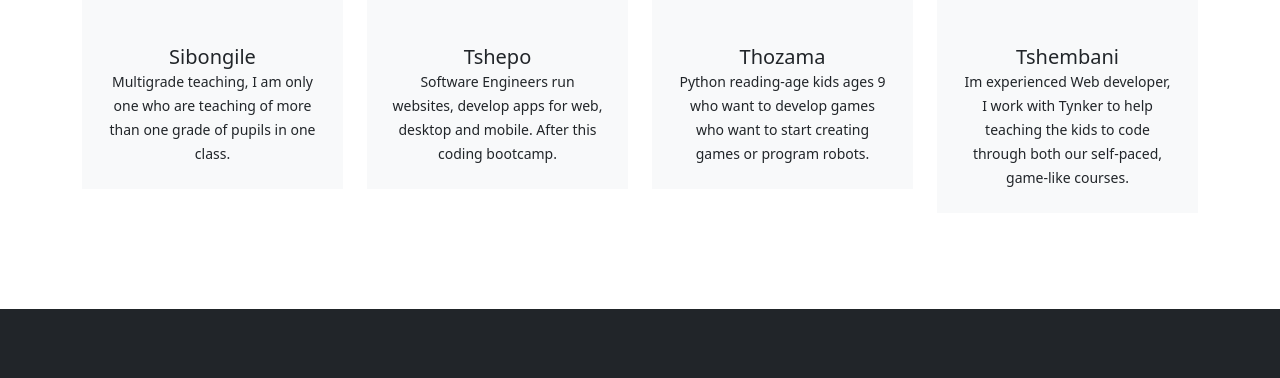
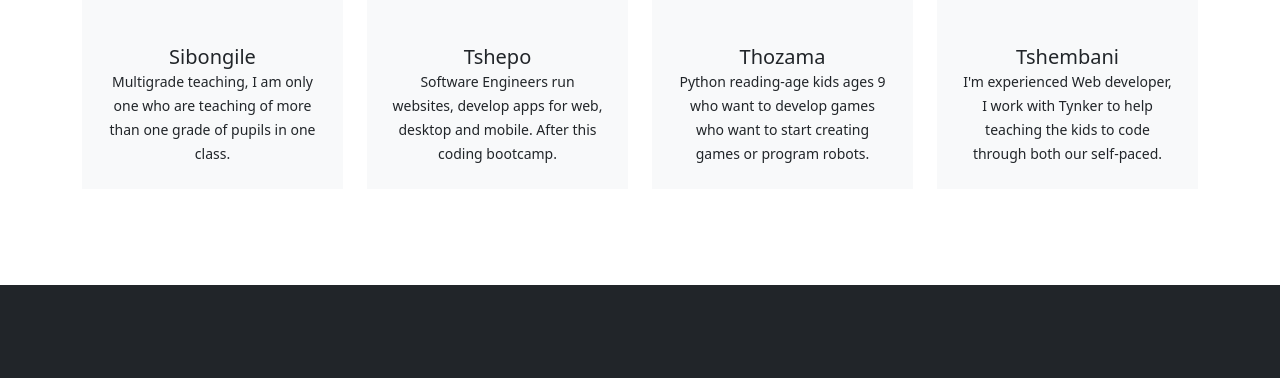
Before and after one commit to Tshepo2022/Deaf-Kids-coding-academy, a plain HTML site: page Course.html in a window 1280 px wide. Shown: the part 1356-1734 px from the top of the page. Drawn offline with nearby package versions, Linux system fonts and the light colour scheme.

Commit message:
added for submit send

```diff
--- a/Course.html
+++ b/Course.html
@@ -226,7 +226,7 @@
                         </div>
                         <div class="text-center p-4">
                             <h5 class="mb-0">Tshembani</h5>
-                            <small>Im experienced Web developer,  I work with Tynker to help teaching the kids to code through both our self-paced, game-like courses. </small>
+                            <small>I'm experienced Web developer, I work with Tynker to help teaching the kids to code through both our self-paced. </small>
                         </div>
 
                     </div>
```
